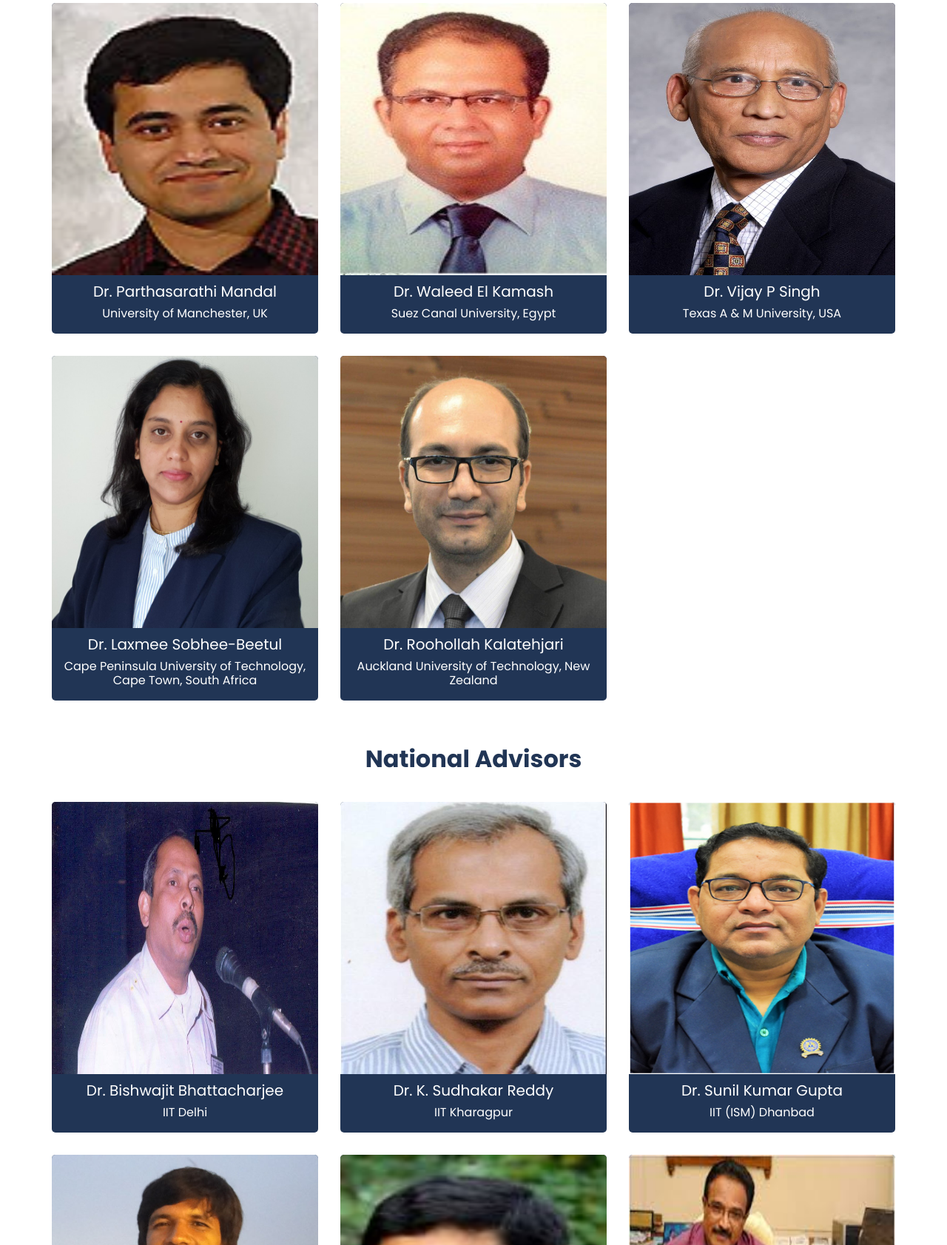
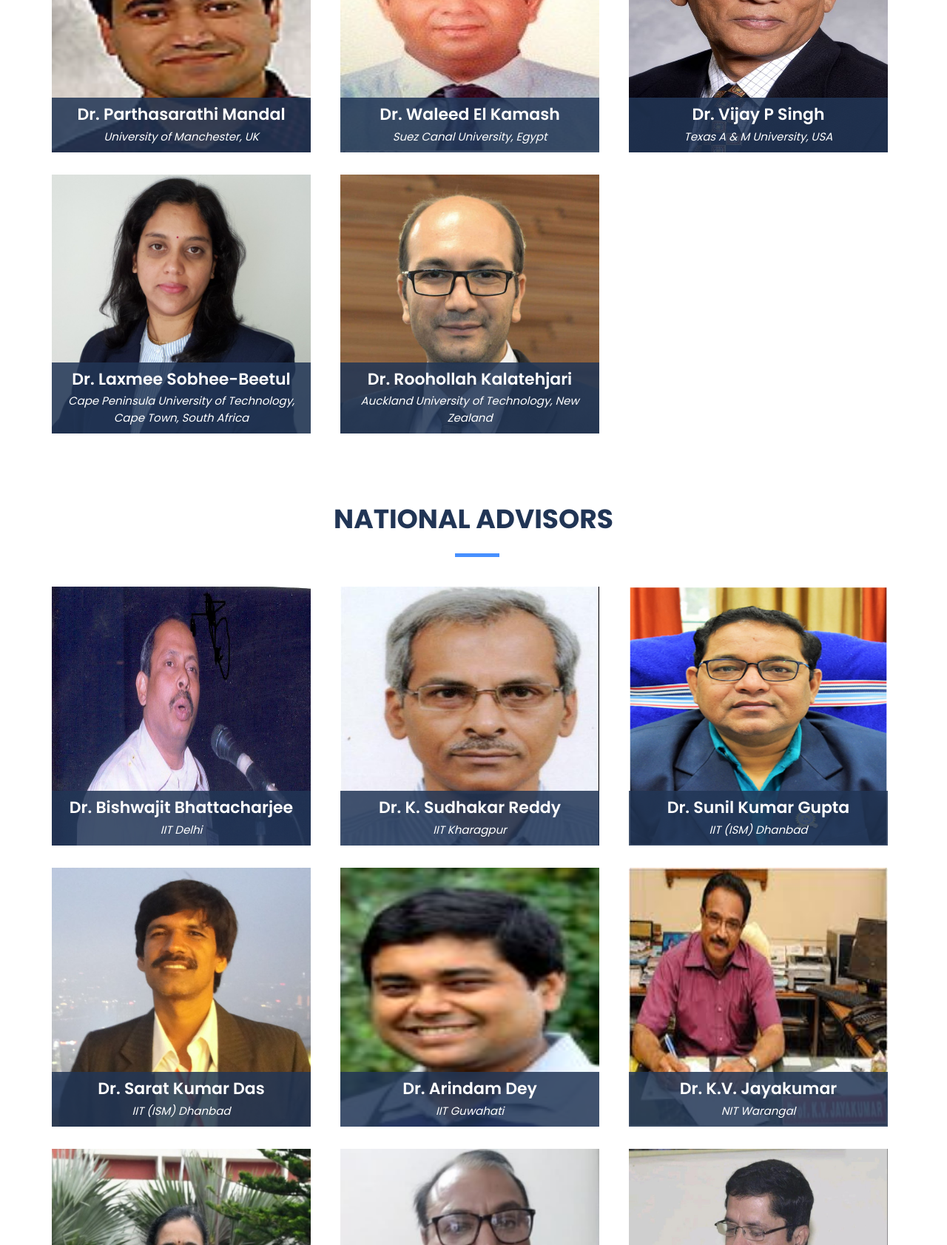
Before and after one commit to Payal1035/risce, a plain HTML site: page advisors.html in a window 1280 px wide. Shown: the part 1117-2800 px from the top of the page at 74% size. Drawn offline with nearby package versions, Linux system fonts and the light colour scheme; some packages are replaced by stand-ins of ours; a script that the page names is missing.

Commit message:
modify Advisors Page content & style

```diff
--- a/advisors.html
+++ b/advisors.html
@@ -73,12 +73,11 @@
   </div>
 
   <!-- advisors section -->
-
-  <section class="advisors_section layout_padding">
+  <section id="speakers">
 
     <!-- International Advisors -->
     <div class="container">
-      <div class="heading_container heading_center">
+      <div class="section-header">
         <h2>
           International Advisors
         </h2>
@@ -86,101 +85,96 @@
 
       <div class="row">
 
-        <div class="col-md-4 col-sm-6">
-          <div class="box">
-            <div class="img-box">
-              <img src="images/Advisors/International Advisors/8.jpg" alt="">
-            </div>
-            <div class="detail-box">
-              <h5>
-                Dr. Arya Assadi Langroudi
-              </h5>
-              <h6 class="">
-                University of East London, UK
-              </h6>
+        <div class="col-lg-4 col-md-6">
+          <div class="speaker">
+            <img src="images/Advisors/International Advisors/8.jpg" alt="Dr. Arya Assadi Langroudi-img" class="img-fluid">
+            <div class="details">
+              <h3>
+                <a href="https://uel.ac.uk/about-uel/staff/arya-assadi-langroudi">
+                  Dr. Arya Assadi Langroudi
+                </a>
+              </h3>
+              <p>University of East London, UK</p>
+              <br>
             </div>
           </div>
         </div>
 
-        <div class="col-md-4 col-sm-6 mx-auto">
-          <div class="box">
-            <div class="img-box">
-              <img src="images/Advisors/International Advisors/5.webp" alt="">
-            </div>
-            <div class="detail-box">
-              <h5>
-                Dr. Vivi Anggraini
-              </h5>
-              <h6 class="">
-                Monash University, Malaysia
-              </h6>
+        <div class="col-lg-4 col-md-6">
+          <div class="speaker">
+            <img src="images/Advisors/International Advisors/5.webp" alt="Dr. Vivi Anggraini-img" class="img-fluid">
+            <div class="details">
+              <h3>
+                <a href="https://research.monash.edu/en/persons/vivi-anggraini">
+                  Dr. Vivi Anggraini
+                </a>
+              </h3>
+              <p>Monash University, Malaysia</p>
+              <br>
             </div>
           </div>
         </div>
 
-        <div class="col-md-4 col-sm-6 mx-auto">
-          <div class="box">
-            <div class="img-box">
-              <img src="images/Advisors/International Advisors/3.png" alt="">
-            </div>
-            <div class="detail-box">
-              <h5>
-                Dr. Abhijeet Mukherjee
-              </h5>
-              <h6 class="">
-                Curtin University, Australia
-              </h6>
-            </div>
-          </div>
-        </div>
-      </div>
-
-      <div class="row">
-
-        <div class="col-md-4 col-sm-6 mx-auto">
-          <div class="box">
-            <div class="img-box">
-              <img src="images/Advisors/International Advisors/4.png" alt="">
-            </div>
-            <div class="detail-box">
-              <h5>
-                Dr. Suraparb Keawsawasvong
-              </h5>
-              <h6 class="">
-                Thammasat University, Thailand
-              </h6>
+        <div class="col-lg-4 col-md-6">
+          <div class="speaker">
+            <img src="images/Advisors/International Advisors/3.png" alt="Dr. Abhijeet Mukherjee-img" class="img-fluid">
+            <div class="details">
+              <h3>
+                <a href="https://staffportal.curtin.edu.au/staff/profile/view/abhijit-mukherjee-9afc06f5/">
+                  Dr. Abhijeet Mukherjee
+                </a>
+              </h3>
+              <p>Curtin University, Australia</p>
+              <br>
             </div>
           </div>
         </div>
 
-        <div class="col-md-4 col-sm-6 mx-auto">
-          <div class="box">
-            <div class="img-box">
-              <img src="images/Advisors/International Advisors/2.jpg" alt="">
-            </div>
-            <div class="detail-box">
-              <h5>
-                Dr. Abdul Hamid Sheikh
-              </h5>
-              <h6 class="">
-                University of Adelaide, Australia
-              </h6>
+        </div>
+
+      <div class="row">
+
+        <div class="col-lg-4 col-md-6">
+          <div class="speaker">
+            <img src="images/Advisors/International Advisors/4.png" alt="Dr. Suraparb Keawsawasvong-img" class="img-fluid">
+            <div class="details">
+              <h3>
+                <a href="https://sites.google.com/site/suraparbkeawsawasvong/">
+                  Dr. Suraparb Keawsawasvong
+                </a>
+              </h3>
+              <p>Thammasat University, Thailand</p>
+              <br>
             </div>
           </div>
         </div>
 
-        <div class="col-md-4 col-sm-6 mx-auto">
-          <div class="box">
-            <div class="img-box">
-              <img src="images/Advisors/International Advisors/6.jpg" alt="">
+        <div class="col-lg-4 col-md-6">
+          <div class="speaker">
+            <img src="images/Advisors/International Advisors/2.jpg" alt="Dr. Abdul Hamid Sheikh-img" class="img-fluid">
+            <div class="details">
+              <h3>
+                <a href="https://www.adelaide.edu.au/directory/abdul.sheikh">
+                  Dr. Abdul Hamid Sheikh
+                </a>
+              </h3>
+              <p>University of Adelaide, Australia</p>
+              <br>
             </div>
-            <div class="detail-box">
-              <h5>
-                Dr. Prabir K. Kolay
-              </h5>
-              <h6 class="">
-                Southern Illinois University, USA
-              </h6>
+          </div>
+        </div>
+
+        <div class="col-lg-4 col-md-6">
+          <div class="speaker">
+            <img src="images/Advisors/International Advisors/6.jpg" alt="Dr. Prabir K. Kolay-img" class="img-fluid">
+            <div class="details">
+              <h3>
+                <a href="https://engineering.siu.edu/civil/faculty-staff/faculty/kolay-prebir.php">
+                  Dr. Prabir K. Kolay
+                </a>
+              </h3>
+              <p>Southern Illinois University, USA</p>
+              <br>
             </div>
           </div>
         </div>
@@ -189,52 +183,47 @@
 
       <div class="row">
 
-        <div class="col-md-4 col-sm-6 mx-auto">
-          <div class="box">
-            <div class="img-box">
-              <img src="images/Advisors/International Advisors/1.webp" alt="">
-            </div>
-            <div class="detail-box">
-              <h5>
-                Dr. Parthasarathi Mandal
-              </h5>
-              <h6 class="">
-                University of Manchester, UK
-              </h6>
+        <div class="col-lg-4 col-md-6">
+          <div class="speaker">
+            <img src="images/Advisors/International Advisors/1.webp" alt="Dr. Parthasarathi Mandal-img" class="img-fluid">
+            <div class="details">
+              <h3>
+                <a href="https://research.manchester.ac.uk/en/persons/partha.mandal">
+                  Dr. Parthasarathi Mandal
+                </a>
+              </h3>
+              <p>University of Manchester, UK</p>
+              <br>
             </div>
           </div>
         </div>
 
-        <div class="col-md-4 col-sm-6">
-          <div class="box">
-            <div class="img-box">
-              <img src="images/Advisors/International Advisors/7.jpg" alt="">
-            </div>
-            <div class="detail-box">
-              <h5>
-                Dr. Waleed El Kamash
-              </h5>
-              <h6 class="">
-                Suez Canal University, Egypt
-              </h6>
+        <div class="col-lg-4 col-md-6">
+          <div class="speaker">
+            <img src="images/Advisors/International Advisors/7.jpg" alt="Dr. Waleed El Kamash-img" class="img-fluid">
+            <div class="details">
+              <h3>
+                <a href="https://eng.suez.edu.eg/wp-content/uploads/2022/12/CV-Walid_El_kamash_2020-2.pdf">
+                  Dr. Waleed El Kamash
+                </a>
+              </h3>
+              <p>Suez Canal University, Egypt</p>
+              <br>
             </div>
           </div>
         </div>
 
-
-
-        <div class="col-md-4 col-sm-6">
-          <div class="box">
-            <div class="img-box">
-              <img src="images/Advisors/International Advisors/9.jpg" alt="">
-            </div>
-            <div class="detail-box">
-              <h5>
-                Dr. Vijay P Singh
-              </h5>
-              <h6 class="">
-                Texas A & M University, USA
-              </h6>
+        <div class="col-lg-4 col-md-6">
+          <div class="speaker">
+            <img src="images/Advisors/International Advisors/9.jpg" alt="Dr. Vijay P Singh-img" class="img-fluid">
+            <div class="details">
+              <h3>
+                <a href="https://waterprogram.tamu.edu/people/profiles/faculty/singhvijayp.html">
+                  Dr. Vijay P Singh
+                </a>
+              </h3>
+              <p>Texas A & M University, USA</p>
+              <br>
             </div>
           </div>
         </div>
@@ -243,34 +232,32 @@
 
       <div class="row">
 
-        <div class="col-md-4 col-sm-6">
-          <div class="box">
-            <div class="img-box">
-              <img src="images/Advisors/International Advisors/10.jpg" alt="">
-            </div>
-            <div class="detail-box">
-              <h5>
-                Dr. Laxmee Sobhee-Beetul
-              </h5>
-              <h6 class="">
-                Cape Peninsula University of Technology, Cape Town, South Africa
-              </h6>
+        <div class="col-lg-4 col-md-6">
+          <div class="speaker">
+            <img src="images/Advisors/International Advisors/10.jpg" alt="Dr. Laxmee Sobhee-Beetul-img" class="img-fluid">
+            <div class="details">
+              <h3>
+                <a href="https://ebe.uct.ac.za/geotechnics/contacts/laxmee-sobhee-beetul">
+                  Dr. Laxmee Sobhee-Beetul
+                </a>
+              </h3>
+              <p>Cape Peninsula University of Technology, Cape Town, South Africa</p>
+              <br>
             </div>
           </div>
         </div>
 
-        <div class="col-md-4 col-sm-6">
-          <div class="box">
-            <div class="img-box">
-              <img src="images/Advisors/International Advisors/11.jpg" alt="">
-            </div>
-            <div class="detail-box">
-              <h5>
-                Dr. Roohollah Kalatehjari
-              </h5>
-              <h6 class="">
-                Auckland University of Technology, New Zealand
-              </h6>
+        <div class="col-lg-4 col-md-6">
+          <div class="speaker">
+            <img src="images/Advisors/International Advisors/11.jpg" alt="Dr. Roohollah Kalatehjari-img" class="img-fluid">
+            <div class="details">
+              <h3>
+                <a href="https://academics.aut.ac.nz/roohollah.kalatehjari">
+                  Dr. Roohollah Kalatehjari
+                </a>
+              </h3>
+              <p>Auckland University of Technology, New Zealand</p>
+              <br>
             </div>
           </div>
         </div>
@@ -280,8 +267,9 @@
     </div>
 
     <!-- National Advisors -->
-    <div class="container national-advisors_container">
-      <div class="heading_container heading_center">
+    <br>
+    <div class="container">
+      <div class="section-header">
         <h2>
           National Advisors
         </h2>
@@ -289,50 +277,47 @@
 
       <div class="row">
 
-        <div class="col-md-4 col-sm-6 mx-auto">
-          <div class="box">
-            <div class="img-box">
-              <img src="images/Advisors/National Advisors/1.jpg" alt="">
-            </div>
-            <div class="detail-box">
-              <h5>
-                Dr. Bishwajit Bhattacharjee
-              </h5>
-              <h6 class="">
-                IIT Delhi
-              </h6>
+        <div class="col-lg-4 col-md-6">
+          <div class="speaker">
+            <img src="images/Advisors/National Advisors/1.jpg" alt="Dr. Bishwajit Bhattacharjee-img" class="img-fluid">
+            <div class="details">
+              <h3>
+                <a href="https://web.iitd.ac.in/~bishwa/">
+                  Dr. Bishwajit Bhattacharjee
+                </a>
+              </h3>
+              <p>IIT Delhi</p>
+              <br>
             </div>
           </div>
         </div>
 
-        <div class="col-md-4 col-sm-6 mx-auto">
-          <div class="box">
-            <div class="img-box">
-              <img src="images/Advisors/National Advisors/2.jpg" alt="">
-            </div>
-            <div class="detail-box">
-              <h5>
-                Dr. K. Sudhakar Reddy
-              </h5>
-              <h6 class="">
-                IIT Kharagpur
-              </h6>
+        <div class="col-lg-4 col-md-6">
+          <div class="speaker">
+            <img src="images/Advisors/National Advisors/2.jpg" alt="Dr. K. Sudhakar Reddy-img" class="img-fluid">
+            <div class="details">
+              <h3>
+                <a href="https://iitkgp.irins.org/profile/1591">
+                  Dr. K. Sudhakar Reddy
+                </a>
+              </h3>
+              <p>IIT Kharagpur</p>
+              <br>
             </div>
           </div>
         </div>
 
-        <div class="col-md-4 col-sm-6 mx-auto">
-          <div class="box">
-            <div class="img-box">
-              <img src="images/Advisors/National Advisors/3.jpg" alt="">
-            </div>
-            <div class="detail-box">
-              <h5>
-                Dr. Sunil Kumar Gupta
-              </h5>
-              <h6 class="">
-                IIT (ISM) Dhanbad
-              </h6>
+        <div class="col-lg-4 col-md-6">
+          <div class="speaker">
+            <img src="images/Advisors/National Advisors/3.jpg" alt="Dr. Sunil Kumar Gupta-img" class="img-fluid">
+            <div class="details">
+              <h3>
+                <a href="https://iitism.irins.org/profile/97528">
+                  Dr. Sunil Kumar Gupta
+                </a>
+              </h3>
+              <p>IIT (ISM) Dhanbad</p>
+              <br>
             </div>
           </div>
         </div>
@@ -341,50 +326,47 @@
 
       <div class="row">
 
-        <div class="col-md-4 col-sm-6 mx-auto">
-          <div class="box">
-            <div class="img-box">
-              <img src="images/Advisors/National Advisors/4.jpg" alt="">
-            </div>
-            <div class="detail-box">
-              <h5>
-                Dr. Sarat Kumar Das
-              </h5>
-              <h6 class="">
-                IIT (ISM) Dhanbad
-              </h6>
+        <div class="col-lg-4 col-md-6">
+          <div class="speaker">
+            <img src="images/Advisors/National Advisors/4.jpg" alt="Dr. Sarat Kumar Das-img" class="img-fluid">
+            <div class="details">
+              <h3>
+                <a href="https://iitism.irins.org/profile/62031">
+                  Dr. Sarat Kumar Das
+                </a>
+              </h3>
+              <p>IIT (ISM) Dhanbad</p>
+              <br>
             </div>
           </div>
         </div>
 
-        <div class="col-md-4 col-sm-6 mx-auto">
-          <div class="box">
-            <div class="img-box">
-              <img src="images/Advisors/National Advisors/5.jpg" alt="">
-            </div>
-            <div class="detail-box">
-              <h5>
-                Dr. Arindam Dey
-              </h5>
-              <h6 class="">
-                IIT Guwahati
-              </h6>
+        <div class="col-lg-4 col-md-6">
+          <div class="speaker">
+            <img src="images/Advisors/National Advisors/5.jpg" alt="Dr. Arindam Dey-img" class="img-fluid">
+            <div class="details">
+              <h3>
+                <a href="https://fac.iitg.ac.in//~arindam.dey/homepage/index.html">
+                  Dr. Arindam Dey
+                </a>
+              </h3>
+              <p>IIT Guwahati</p>
+              <br>
             </div>
           </div>
         </div>
 
-        <div class="col-md-4 col-sm-6 mx-auto">
-          <div class="box">
-            <div class="img-box">
-              <img src="images/Advisors/National Advisors/6.jpg" alt="">
-            </div>
-            <div class="detail-box">
-              <h5>
-                Dr. K.V. Jayakumar
-              </h5>
-              <h6 class="">
-                NIT Warangal
-              </h6>
+        <div class="col-lg-4 col-md-6">
+          <div class="speaker">
+            <img src="images/Advisors/National Advisors/6.jpg" alt="Dr. K.V. Jayakumar-img" class="img-fluid">
+            <div class="details">
+              <h3>
+                <a href="https://nitw.irins.org/profile/4226">
+                  Dr. K.V. Jayakumar
+                </a>
+              </h3>
+              <p>NIT Warangal</p>
+              <br>
             </div>
           </div>
         </div>
@@ -393,56 +375,55 @@
 
       <div class="row">
 
-        <div class="col-md-4 col-sm-6 mx-auto">
-          <div class="box">
-            <div class="img-box">
-              <img src="images/Advisors/National Advisors/7.jpg" alt="">
-            </div>
-            <div class="detail-box">
-              <h5>
-                Dr. Rajashree V Bothale
-              </h5>
-              <h6 class="">
-                Indian Space Research Organization
-              </h6>
+        <div class="col-lg-4 col-md-6">
+          <div class="speaker">
+            <img src="images/Advisors/National Advisors/7.jpg" alt="Dr. Rajashree V Bothale-img" class="img-fluid">
+            <div class="details">
+              <h3>
+                <a href="https://www.researchgate.net/profile/Rajashree-Bothale">
+                  Dr. Rajashree V Bothale
+                </a>
+              </h3>
+              <p>Indian Space Research Organization</p>
+              <br>
             </div>
           </div>
         </div>
 
-        <div class="col-md-4 col-sm-6 mx-auto">
-          <div class="box">
-            <div class="img-box">
-              <img src="images/Advisors/National Advisors/8.png" alt="">
-            </div>
-            <div class="detail-box">
-              <h5>
-                Dr. Upendra Prasad
-              </h5>
-              <h6 class="">
-                BIT Sindri
-              </h6>
+        <div class="col-lg-4 col-md-6">
+          <div class="speaker">
+            <img src="images/Advisors/National Advisors/8.png" alt="Dr. Upendra Prasad-img" class="img-fluid">
+            <div class="details">
+              <h3>
+                <a href="https://www.bitsindri.ac.in/old/images/Biodata/EE/Prof_Upendra_Prasad.pdf">
+                  Dr. Upendra Prasad
+                </a>
+              </h3>
+              <p>BIT Sindri</p>
+              <br>
             </div>
           </div>
         </div>
 
-        <div class="col-md-4 col-sm-6 mx-auto">
-          <div class="box">
-            <div class="img-box">
-              <img src="images/Advisors/National Advisors/9.jpg" alt="">
-            </div>
-            <div class="detail-box">
-              <h5>
-                Dr. Ghanshyam
-              </h5>
-              <h6 class="">
-                BIT Sindri
-              </h6>
+        <div class="col-lg-4 col-md-6">
+          <div class="speaker">
+            <img src="images/Advisors/National Advisors/9.jpg" alt="Dr. Ghanshyam-img" class="img-fluid">
+            <div class="details">
+              <h3>
+                <a href="https://www.bitsindri.ac.in/old/docs/my_cv.pdf">
+                  Dr. Ghanshyam
+                </a>
+              </h3>
+              <p>BIT Sindri</p>
+              <br>
             </div>
           </div>
         </div>
 
       </div>
+
     </div>
+
   </section>
 
   <!-- end team section -->
--- a/css/style.css
+++ b/css/style.css
@@ -543,47 +543,89 @@ nav .navbar-brand:hover {
 }
 
 
-/* Advisors Page starts */
-.advisors_section .national-advisors_container {
-  margin: 60px auto;
+/* ......................ADVISORS PAGE STARTS..................... */
+
+.section-header {
+  margin-top: 40px;
+  margin-bottom: 40px;
+  position: relative;
+  padding-bottom: 20px;
 }
 
-.advisors_section h2 {
-  color: #213555;
+.section-header::before {
+  content: '';
+  position: absolute;
+  display: block;
+  width: 60px;
+  height: 5px;
+  background: rgb(71, 144, 255);
+  bottom: 0;
+  left: calc(50% - 25px);
 }
 
-.advisors_section .box {
-  display: -webkit-box;
-  display: -ms-flexbox;
-  display: flex;
-  -webkit-box-orient: vertical;
-  -webkit-box-direction: normal;
-      -ms-flex-direction: column;
-          flex-direction: column;
-  background-color: #213555;
-  border-radius: 5px;
-  overflow: hidden;
-  margin-top: 30px;
+.section-header h2 {
+    font-size: 36px;
+    text-transform: uppercase;
+    text-align: center;
+    font-weight: 700;
+    margin-bottom: 10px;
+    color: rgb(33, 53, 85);
 }
 
-.advisors_section .box .img-box {
-  width: 100%;
-  /* width: 290px;
-  height: 288px; */
+#speakers {
+  padding: 60px 0 30px 0;
 }
 
-.advisors_section .box .img-box img {
-  width: 100%;
-  height: 23rem;
+#speakers .speaker {
+  position: relative;
+  overflow: hidden;
+  margin-bottom: 30px;
+  width: 349.99px;
+  height: 349.99px;
 }
 
-.advisors_section .box .detail-box {
-  width: 100%;
-  color: #ffffff;
-  padding: 10px 15px;
+#speakers .speaker img {
+  width: 349.99px;
+  height: 349.99px;
+}
+
+#speakers .speaker .details {
+  background: rgb(33, 53, 85, 0.85);
+  position: absolute;
+  left: 0;
+  bottom: -30px;
+  right: 0;
   text-align: center;
+  padding-top: 10px;
+  transition: all 300ms cubic-bezier(0.645, 0.045, 0.355, 1);
 }
-/* Advisors Page ends */
+
+#speakers .speaker .details h3 {
+  color: #fff;
+  font-size: 22px;
+  font-weight: 600;
+  margin-bottom: 5px;
+}
+
+#speakers .speaker .details p {
+  color: #fff;
+  font-size: 15px;
+  font-style: italic;
+}
+
+#speakers .speaker .details a {
+  color: #fff;
+}
+
+#speakers .speaker .details a:hover {
+  color: rgb(71, 144, 255);
+}
+
+#speakers .speaker:hover .details {
+  bottom: 0;
+}
+
+/* ......................ADVISORS PAGE ENDS..................... */
 
 
 .contact_section {
```
